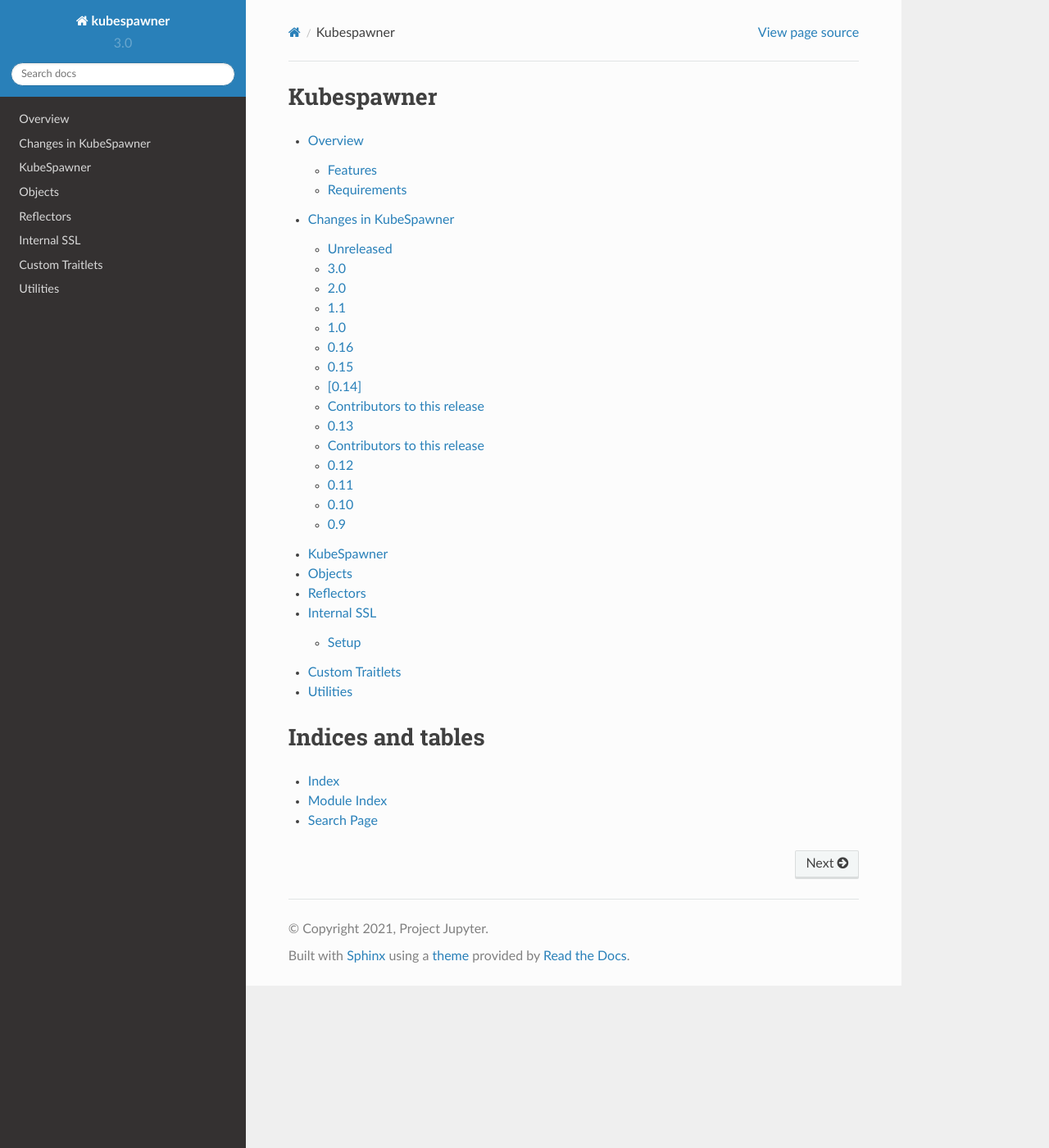
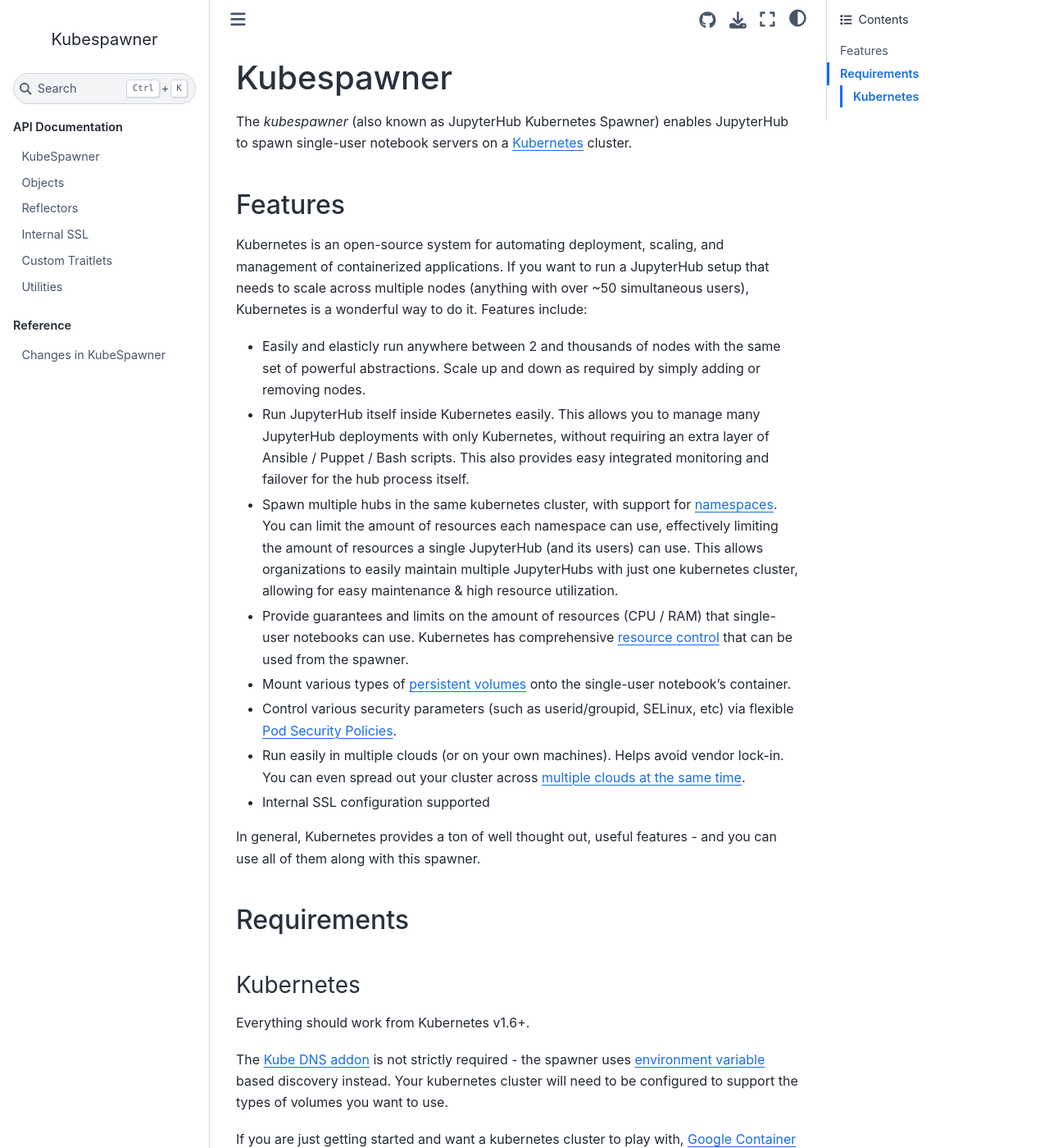
Before and after one commit to jupyterhub/kubespawner, a Sphinx documentation site: the page built from docs/source/index.md, in a window 1280 px wide and 1400 px high. Shown: the whole window at 82% size. Built offline with Sphinx 7.4.7 and the Sphinx Book theme 1.1.4, drawn with Linux system fonts in a browser that asks for light colours; some of the changed text lies outside the part shown.

Commit message:
Update theme to use book theme

````diff
--- a/docs/requirements.txt
+++ b/docs/requirements.txt
@@ -5,5 +5,5 @@
 # sphinx 4.2+ is required to be compatible with Python 3.10
 sphinx>=4.2,<5
 sphinx-copybutton
-sphinx_rtd_theme
+sphinx-book-theme
 traitlets>=4.1
--- a/docs/source/conf.py
+++ b/docs/source/conf.py
@@ -1,21 +1,3 @@
-#!/usr/bin/env python3
-# -*- coding: utf-8 -*-
-#
-# Kubespawner documentation build configuration file, created by
-# sphinx-quickstart on Thu Jul 27 09:11:37 2017.
-#
-# This file is execfile()d with the current directory set to its
-# containing dir.
-#
-# Note that not all possible configuration values are present in this
-# autogenerated file.
-#
-# All configuration values have a default; values that are commented out
-# serve to show the default.
-# If extensions (or modules to document with autodoc) are in another directory,
-# add these directories to sys.path here. If the directory is relative to the
-# documentation root, use os.path.abspath to make it absolute, like shown here.
-#
 import os
 import sys
 from os.path import dirname
@@ -28,14 +10,6 @@
 sys.path.insert(0, os.path.join(docs, 'sphinxext'))
 
 # -- General configuration ------------------------------------------------
-
-# If your documentation needs a minimal Sphinx version, state it here.
-#
-# needs_sphinx = '1.0'
-
-# Add any Sphinx extension module names here, as strings. They can be
-# extensions coming with Sphinx (named 'sphinx.ext.*') or your custom
-# ones.
 extensions = [
     'sphinx.ext.autodoc',
     'sphinx.ext.intersphinx',
@@ -97,13 +71,19 @@
 # The theme to use for HTML and HTML Help pages.  See the documentation for
 # a list of builtin themes.
 #
-html_theme = 'sphinx_rtd_theme'
+html_theme = 'sphinx_book_theme'
+html_title = "Kubespawner"
 
 # Theme options are theme-specific and customize the look and feel of a theme
 # further.  For a list of options available for each theme, see the
 # documentation.
 #
-# html_theme_options = {}
+html_theme_options = {
+    "repository_url": "https://github.com/jupyterhub/kubespawner",
+    "use_issues_button": True,
+    "use_repository_button": True,
+    "use_edit_page_button": True,
+}
 
 # Add any paths that contain custom static files (such as style sheets) here,
 # relative to this directory. They are copied after the builtin static files,
--- a/docs/source/overview.md
+++ b/docs/source/index.md
@@ -1,4 +1,5 @@
-# Overview
+(front-page)=
+# Kubespawner
 
 The _kubespawner_ (also known as JupyterHub Kubernetes Spawner) enables JupyterHub to spawn
 single-user notebook servers on a [Kubernetes](https://kubernetes.io/)
@@ -64,3 +65,22 @@
 [Google Container Engine](https://cloud.google.com/kubernetes-engine/) is
 probably the nicest option. For AWS/Azure,
 [kops](https://github.com/kubernetes/kops) is probably the way to go.
+
+
+```{toctree}
+:maxdepth: 2
+:caption: API Documentation
+
+spawner
+objects
+reflector
+ssl.md
+traitlets
+utils
+```
+
+```{toctree}
+:maxdepth: 2
+:caption: Reference
+changelog
+```
--- a/docs/source/index.rst
+++ /dev/null
@@ -1,24 +0,0 @@
-.. _front-page:
-
-Kubespawner
-===========
-
-.. toctree::
-   :maxdepth: 2
-
-   overview.md
-   changelog
-   spawner
-   objects
-   reflector
-   ssl.md
-   traitlets
-   utils
-
-
-Indices and tables
-==================
-
-* :ref:`genindex`
-* :ref:`modindex`
-* :ref:`search`
````
Also changed, not shown: docs/source/changelog.md (+3 -3 lines).
